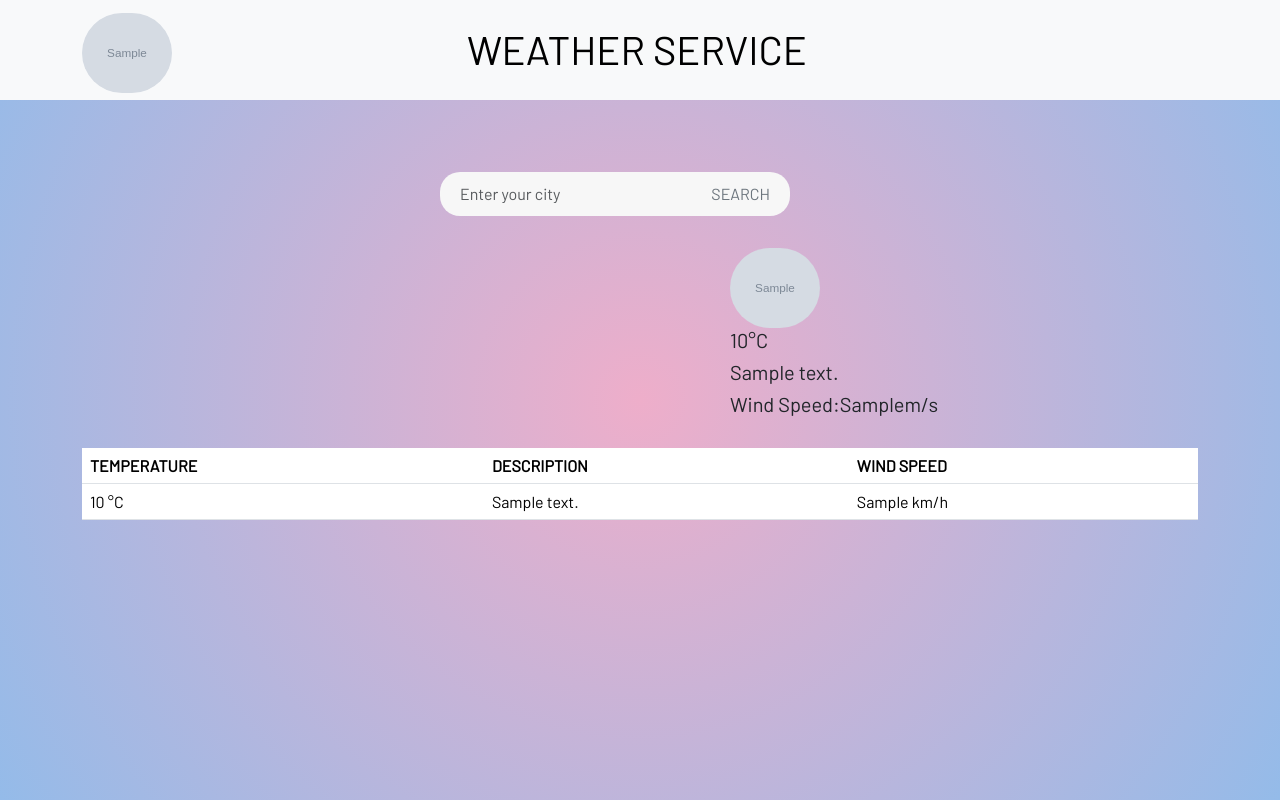
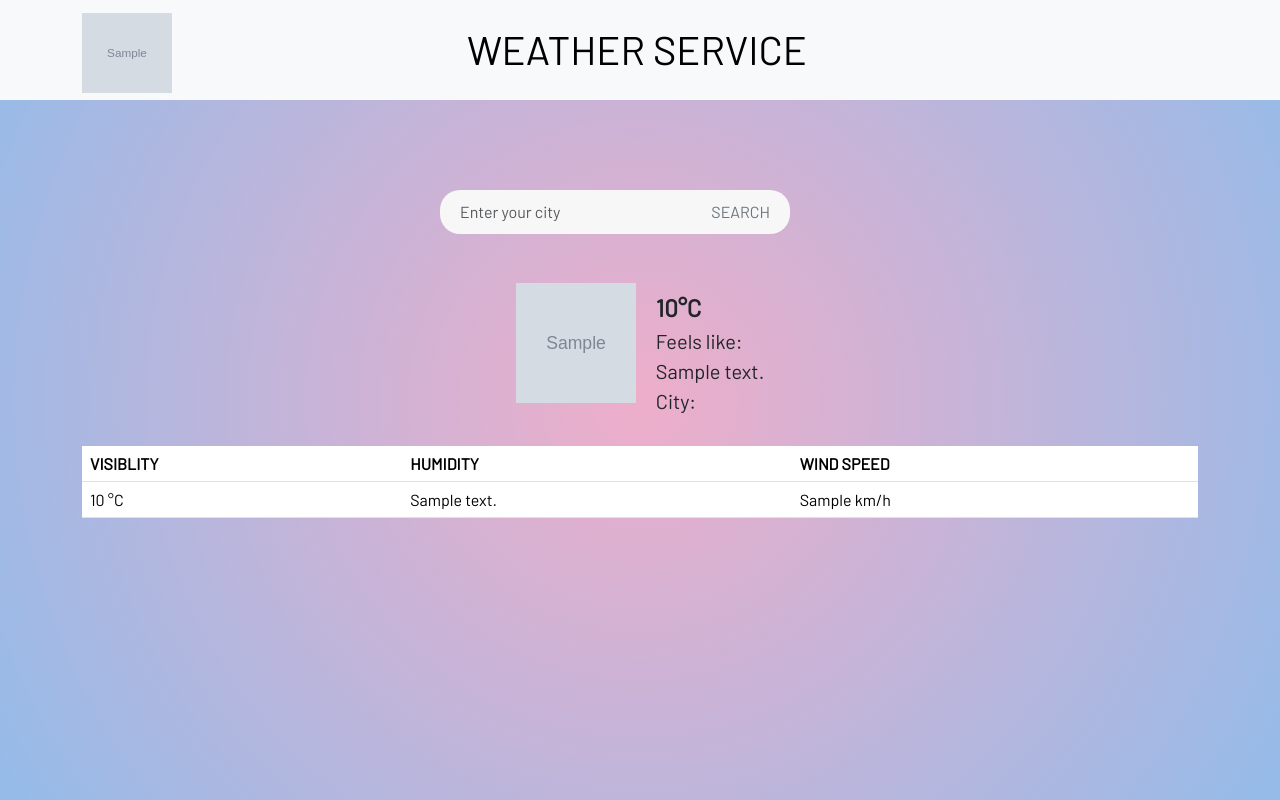
Before and after one commit to Rudalph/Python_project, a Flask app: template templates/homepage.html in a window 1280 px wide. Run offline with Flask 3, Linux system fonts and the light colour scheme; the template is opened without the code that fills it: most values are stand-ins (such as "Sample title", 1, 10 or a date in 2020); grey boxes marked "Sample" are stand-in pictures.

Commit message:
ui changes

```diff
--- a/static/homepage.css
+++ b/static/homepage.css
@@ -4,6 +4,7 @@ body {
     font-family: 'Barlow', sans-serif;
     justify-content: center;
     align-items: center;
+    font-size: 20px;
 }
 
 
@@ -42,27 +43,50 @@ body {
     border: none;
   }
 
-.imge {
+/* .imge {
     border-radius: 3px;
 }
 
 .wimage {
     margin-top: -10px;
     margin-right: 20px;
-}
+} */
 
-img {
+/* img {
     border-radius: 100px;
-}
+} */
 
 .navtxt {
     color: black;
 }
 
-.imageMain{
+/* .imageMain{
     display: flexbox;
     flex-direction: column;
     justify-content: center;
     align-items: center;
    padding-left: 730px;
+} */
+
+.mainContent{
+    display: flex;
+    width: 100vw;
+    align-items: center;
+    justify-content: center;
 }
+
+.imageMain{
+    display: flex;
+}
+
+.textMain{
+    padding-top: 20px;
+    padding-left: 20px;
+    display: flex;
+    flex-direction: column;
+}
+
+.textDegree{
+    font-weight: 700;
+    font-size: larger;
+}
--- a/templates/homepage.html
+++ b/templates/homepage.html
@@ -47,15 +47,17 @@
 
 
     {% if weather %}
+    <div class="mainContent">
     <div class="imageMain">
-        <img src="{{ weather_icon }}" alt="weather image" width="90" height="80">
+        <img src="{{ weather_icon }}" alt="weather image" width="120" height="120">
+    </div>
+    <div class="textMain">
+        <div class="textDegree">{{ weather.temperature }}°C</div>
+        <div class="textSub">Feels like:</div>
+        <div class="textSub">{{ weather.description }}</div>
+        <div class="textSub">City:</div>
 
-        <!-- <div class="txtbesideimage"></div> -->
-        <h5>{{ weather.temperature }}°C</h5>
-        <h5>{{ weather.description }}</h5>
-        <h5>Wind Speed:{{ weather.wind_speed }}m/s</h5>
-        <!-- </div> -->
-
+    </div>
     </div>
     <br>
     <div class="container text-center">
@@ -64,8 +66,8 @@
                 <table class="table">
                     <thead>
                         <tr>
-                            <th scope="col">TEMPERATURE</th>
-                            <th scope="col">DESCRIPTION</th>
+                            <th scope="col">VISIBLITY</th>
+                            <th scope="col">HUMIDITY</th>
                             <th scope="col">WIND SPEED</th>
                         </tr>
                     </thead>
```
